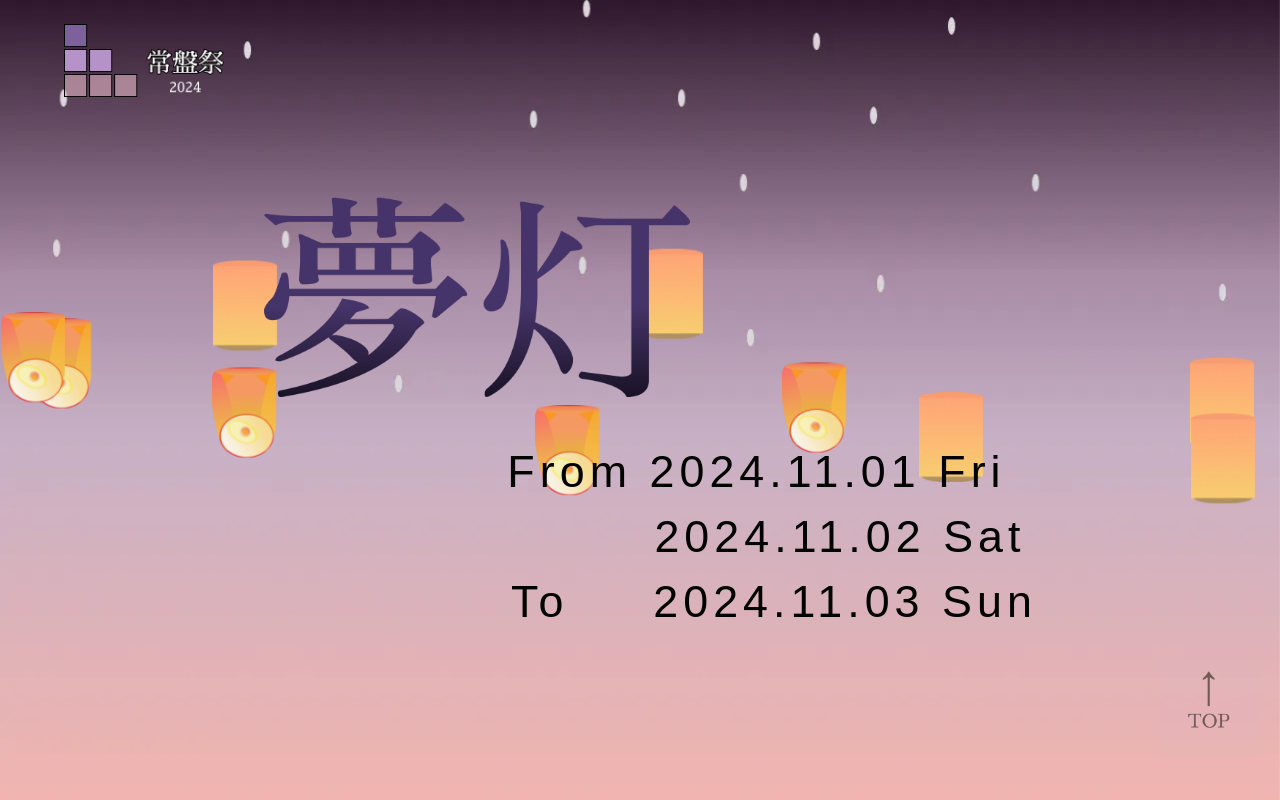
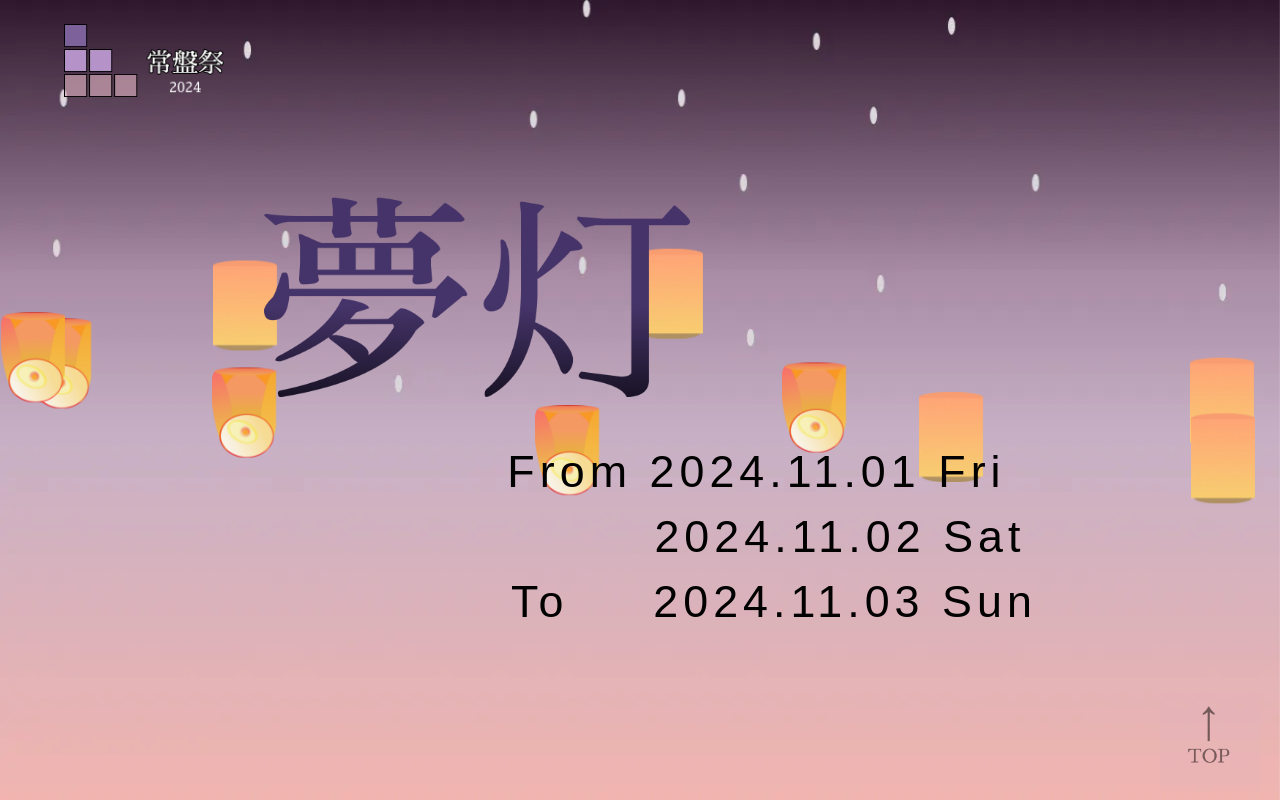
Before and after one commit to ynufes-tech/ynufes-tokiwa24, a Nuxt app: page / in a window 1280 px wide. Built offline with nearby package versions, Linux system fonts and the light colour scheme; a web font is replaced by a local one.

Commit message:
ボタンの位置をもう少し下に修正

```diff
--- a/components/FloatingButton.vue
+++ b/components/FloatingButton.vue
@@ -16,15 +16,15 @@
 @import "assets/scss/_breakpoint.scss";
 .floating-button-img {
   display: block;
-  width: 100px;//大きさを決める
+  width: 100px; //大きさを決める
   box-sizing: border-box;
   padding-top: 30px;
   text-align: center;
   opacity: 0.5;
-  position: fixed;//画面の中でも位置を固定
-  bottom: 20px;//めっちゃ下側に置く
-  right: 20px;//めっちゃ右側に置く
-  z-index: 10000;//他のものと重なったときに上に表示されるように
+  position: fixed; //画面の中でも位置を固定
+  bottom: -15px; //めっちゃ下側に置く
+  right: 20px; //めっちゃ右側に置く
+  z-index: 10000; //他のものと重なったときに上に表示されるように
 }
 .floating-button-img::before {
   content: "";
@@ -43,11 +43,11 @@
 }
 @include md {
   .floating-button-img {
-    width: 60px;//スマホ版だと少し小さくなる
+    width: 60px; //スマホ版だと少し小さくなる
     opacity: 1;
     border: none;
     background: none;
-    bottom: 10px;
+    bottom: 1px;
     right: 10px;
   }
   .floating-button-img::before {
```
